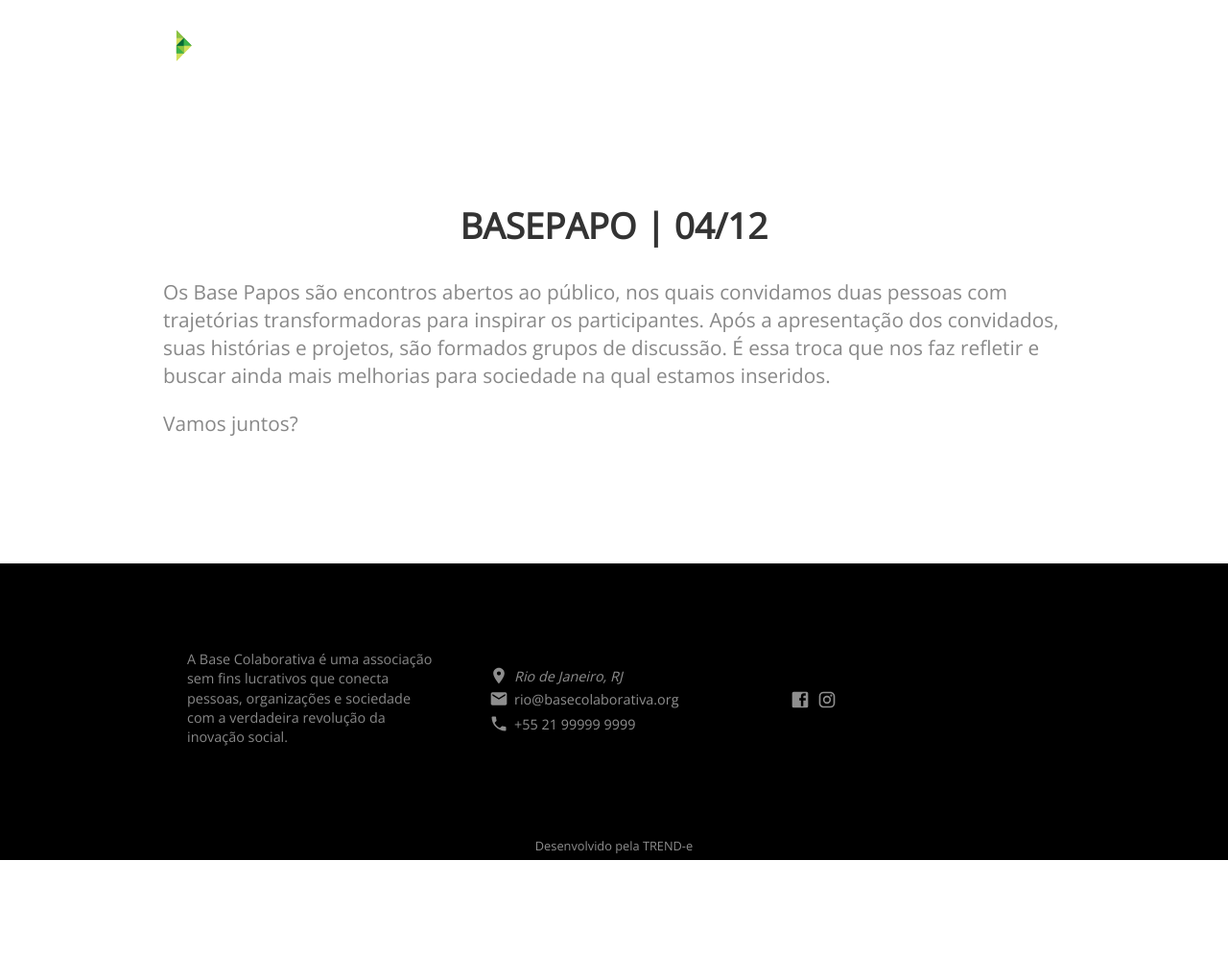
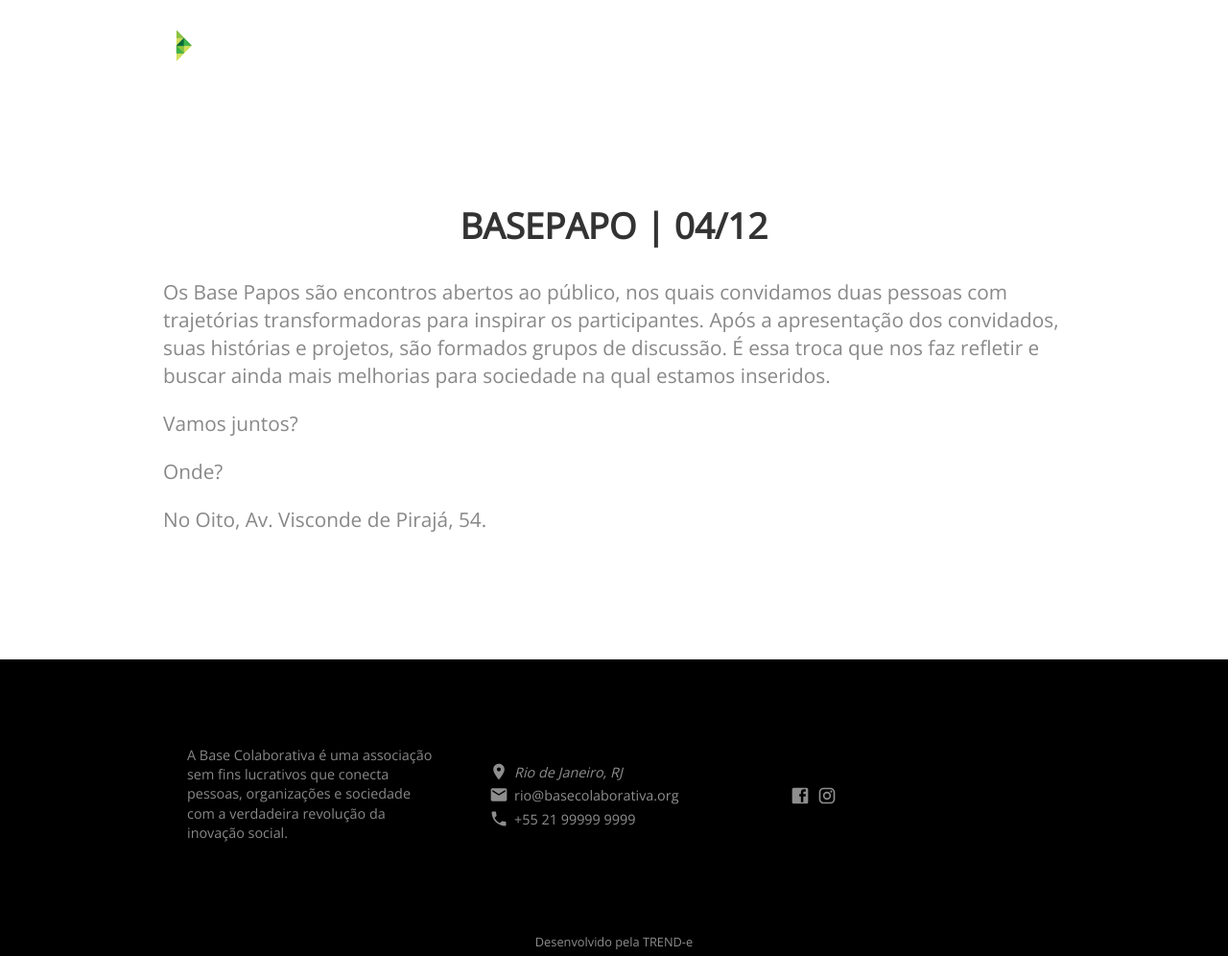
Before and after one commit to ferox/baserio, a Jekyll site: the page built from _posts/2018-12-02-basepapo-4-dezembro.md, in a window 1280 px wide. Shown: the whole page at 96% size. Built offline with Jekyll 4.4.1, drawn with Linux system fonts in a browser that asks for light colours; nearby versions of some CDN libraries; before the commit the page ends 900 px from its top, so only the background shows below that.

Commit message:
Arrumando o endereço do BASE PAPO.

```diff
--- a/_posts/2018-12-02-basepapo-4-dezembro.md
+++ b/_posts/2018-12-02-basepapo-4-dezembro.md
@@ -7,3 +7,7 @@
 Os Base Papos são encontros abertos ao público, nos quais convidamos duas pessoas com trajetórias transformadoras para inspirar os participantes. Após a apresentação dos convidados, suas histórias e projetos, são formados grupos de discussão. É essa troca que nos faz refletir e buscar ainda mais melhorias para sociedade na qual estamos inseridos.
 
 Vamos juntos?
+
+Onde?
+
+No Oito, Av. Visconde de Pirajá, 54.
```
